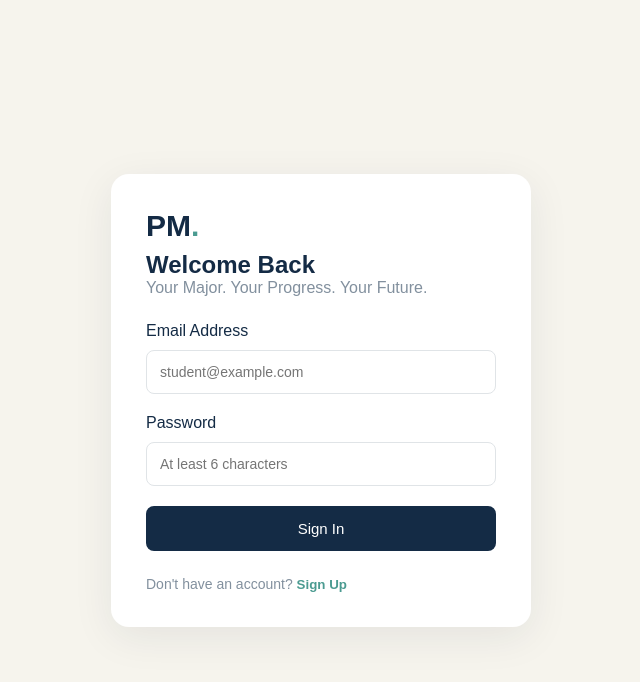
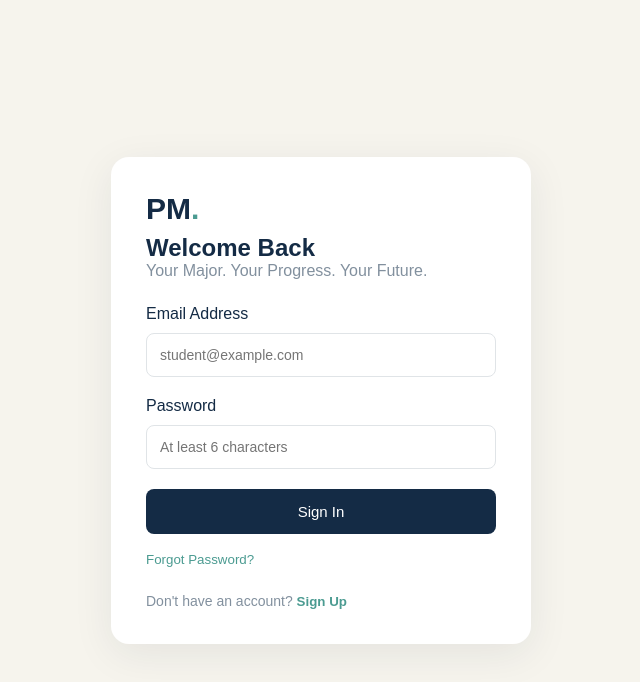
Before and after one commit to redouanelarabi6-svg/promotion-major, a Next.js app: page /login in a window 1280 px wide. Shown: the top 682 px of the page, without its empty margins (319-959 px from the left). Built offline with nearby package versions, Linux system fonts and the light colour scheme; no server answers.

Commit message:
Update page.js

```diff
--- a/app/login/page.js
+++ b/app/login/page.js
@@ -1,4 +1,3 @@
-
 "use client";
 
 import { useState } from "react";
@@ -34,7 +33,7 @@ export default function LoginPage() {
         if (data.session) {
           router.push("/");
         } else {
-          setMessage("Account created! Please check your email to confirm your account.");
+          setMessage("Account created! Please check your email.");
         }
       } else {
         const { error } = await supabase.auth.signInWithPassword({
@@ -50,6 +49,28 @@ export default function LoginPage() {
       setMessage(error.message);
     } finally {
       setLoading(false);
+    }
+  }
+
+  async function handleForgotPassword() {
+    if (!email) {
+      setMessage("Please enter your email address first.");
+      return;
+    }
+
+    setLoading(true);
+    setMessage("");
+
+    const { error } = await supabase.auth.resetPasswordForEmail(email, {
+      redirectTo: `${window.location.origin}/reset-password`
+    });
+
+    setLoading(false);
+
+    if (error) {
+      setMessage(error.message);
+    } else {
+      setMessage("Password reset link sent! Please check your email.");
     }
   }
 
@@ -117,6 +138,24 @@ export default function LoginPage() {
           </button>
         </form>
 
+        {mode === "login" && (
+          <button
+            type="button"
+            onClick={handleForgotPassword}
+            disabled={loading}
+            style={{
+              background: "none",
+              border: "none",
+              color: "#4B9B91",
+              cursor: "pointer",
+              marginTop: "18px",
+              padding: 0
+            }}
+          >
+            Forgot Password?
+          </button>
+        )}
+
         {message && (
           <p style={{ marginTop: "20px", color: "#4B9B91", lineHeight: 1.6 }}>
             {message}
```
